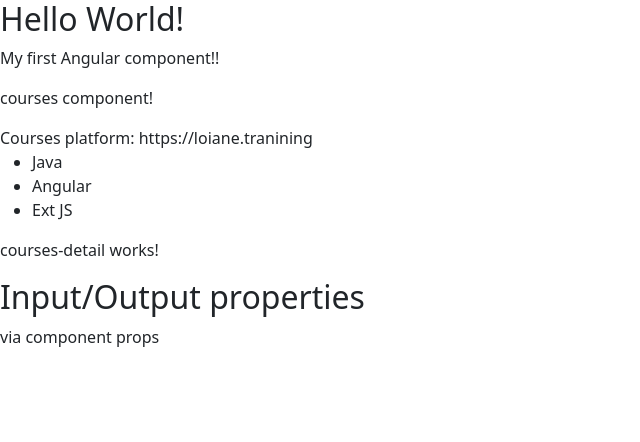
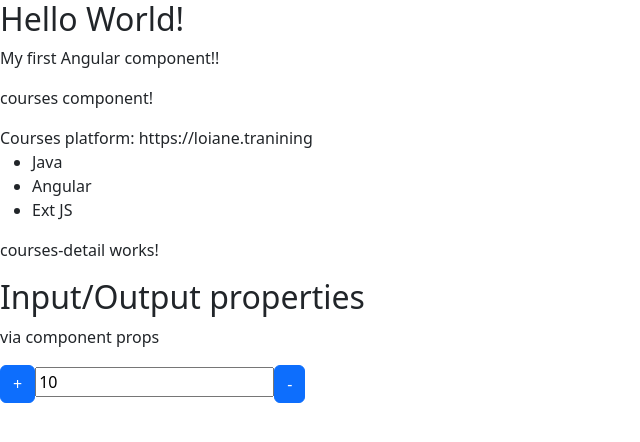
Before and after one commit to Vinnissaum/angular-course, an Angular app in the folder first-project/: page / in a window 1280 px wide. Shown: the top 442 px of the page, without its empty margins (0-640 px from the left). Built offline with nearby package versions, Linux system fonts and the light colour scheme.

Commit message:
feat: introduces to event emitter with output

```diff
--- a/first-project/src/app/app.module.ts
+++ b/first-project/src/app/app.module.ts
@@ -9,6 +9,7 @@ import { InputPropertyComponent } from './input-property/input-property.componen
 import { MyFirstComponent } from './my-first/my-first.component';
 import { MyFormComponent } from './my-form/my-form.component';
 import { MySecondComponent } from './my-second/my-second.component';
+import { OutputPropertyComponent } from './output-property/output-property.component';
 
 @NgModule({
   declarations: [
@@ -17,7 +18,8 @@ import { MySecondComponent } from './my-second/my-second.component';
     MySecondComponent,
     MyFormComponent,
     DataBindingComponent,
-    InputPropertyComponent
+    InputPropertyComponent,
+    OutputPropertyComponent
   ],
   imports: [
     BrowserModule,
--- a/first-project/src/app/data-binding/data-binding.component.html
+++ b/first-project/src/app/data-binding/data-binding.component.html
@@ -84,5 +84,10 @@
   <article>
     <h2>Input/Output properties</h2>
     <app-input-property [prop]="varName"></app-input-property>
+
+    <counter
+      [value]="initialCounterValue"
+      (newValue)="onValueChange($event)"
+    ></counter>
   </article>
 </section>
--- a/first-project/src/app/data-binding/data-binding.component.ts
+++ b/first-project/src/app/data-binding/data-binding.component.ts
@@ -14,6 +14,7 @@ export class DataBindingComponent implements OnInit {
   savedInput: string = '';
   isMouseOver: boolean = false;
   varName: string = 'via component props';
+  initialCounterValue: string = '10';
 
   constructor() { }
 
@@ -37,5 +38,9 @@ export class DataBindingComponent implements OnInit {
     this.isMouseOver = !this.isMouseOver;
   }
 
+  onValueChange(event: string) {
+    console.log(event);
+  }
+
   ngOnInit(): void {}
 }
--- /dev/null
+++ b/first-project/src/app/output-property/output-property.component.html
@@ -0,0 +1,13 @@
+<div>
+  <button class="btn btn-primary"
+    (click)="plusValue()"
+  >
+    +
+  </button>
+  <input type="text" [value]="value" readonly>
+  <button class="btn btn-primary"
+    (click)="minusValue()"
+  >
+    -
+  </button>
+</div>
--- /dev/null
+++ b/first-project/src/app/output-property/output-property.component.ts
@@ -0,0 +1,28 @@
+import { Component, EventEmitter, Input, OnInit, Output } from '@angular/core';
+
+@Component({
+  selector: 'counter',
+  templateUrl: './output-property.component.html',
+  styleUrls: ['./output-property.component.css']
+})
+export class OutputPropertyComponent implements OnInit {
+
+  constructor() { }
+  @Input() value: string = '0';
+
+  @Output() newValue = new EventEmitter();
+
+  plusValue() {
+    this.value = (parseInt(this.value) + 1).toString();
+    this.newValue.emit({ updatedValue: this.value });
+  }
+
+  minusValue() {
+    this.value = (parseInt(this.value) - 1).toString();
+    this.newValue.emit({ updatedValue: this.value });
+  }
+
+  ngOnInit(): void {
+  }
+
+}
```
Also changed, not shown: first-project/src/app/output-property/output-property.component.css (added), 1 other file (tests, documents, lock files or other folders).
